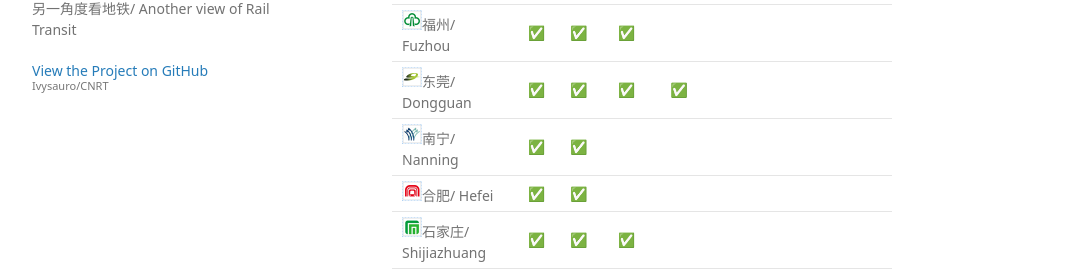
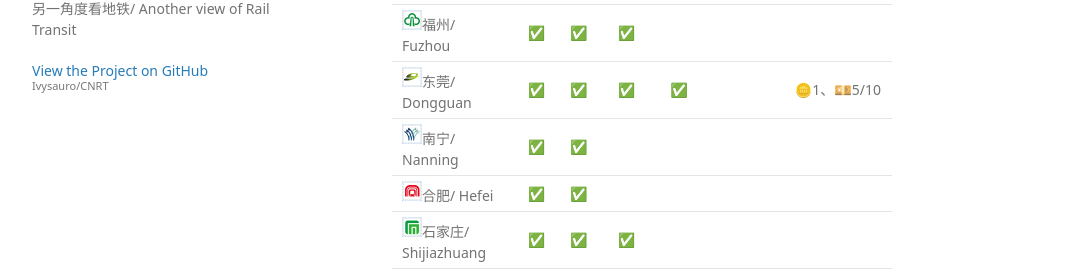
Before and after one commit to Ivysauro/CNRT, a Jekyll site: the page built from data/Pay.md, in a window 1280 px wide and 900 px high, scrolled down 5107 px. Shown: the part 180-452 px from the top of the window, without its empty margins (178-1249 px from the left). Built offline with Jekyll 4.4.1, drawn with Linux system fonts in a browser that asks for light colours; some web fonts are replaced; our own code applies the rules of GitHub Pages for plain Markdown files; a script that is not in the unit is left out.

Commit message:
🍊更新东莞数据

```diff
--- a/data/Pay.md
+++ b/data/Pay.md
@@ -147,7 +147,7 @@
 | <img src="https://raw.githubusercontent.com/Ivysauro/CNRT/master/images/city/qd.gif" width="20" hegiht="20"/>青岛/ Qingdao | ✅ | ✅ |
 | <img src="https://raw.githubusercontent.com/Ivysauro/CNRT/master/images/city/nc.gif" width="20" hegiht="20"/>南昌/ Nanchang | | ✅ |
 | <img src="https://raw.githubusercontent.com/Ivysauro/CNRT/master/images/city/fz.gif" width="20" hegiht="20"/>福州/ Fuzhou | ✅ | ✅ | ✅ |
-| <img src="https://raw.githubusercontent.com/Ivysauro/CNRT/master/images/city/dg.gif" width="20" hegiht="20"/>东莞/ Dongguan | ✅ | ✅ | ✅ | ✅ |
+| <img src="https://raw.githubusercontent.com/Ivysauro/CNRT/master/images/city/dg.gif" width="20" hegiht="20"/>东莞/ Dongguan | ✅ | ✅ | ✅ | ✅ | | | 🪙1、💴5/10 |
 | <img src="https://raw.githubusercontent.com/Ivysauro/CNRT/master/images/city/nn.gif" width="20" hegiht="20"/>南宁/ Nanning | ✅ | ✅ |
 | <img src="https://raw.githubusercontent.com/Ivysauro/CNRT/master/images/city/hf.gif" width="20" hegiht="20"/>合肥/ Hefei | ✅ | ✅ |
 | <img src="https://raw.githubusercontent.com/Ivysauro/CNRT/master/images/city/sjz.gif" width="20" hegiht="20"/>石家庄/ Shijiazhuang | ✅ | ✅ | ✅ |
```
